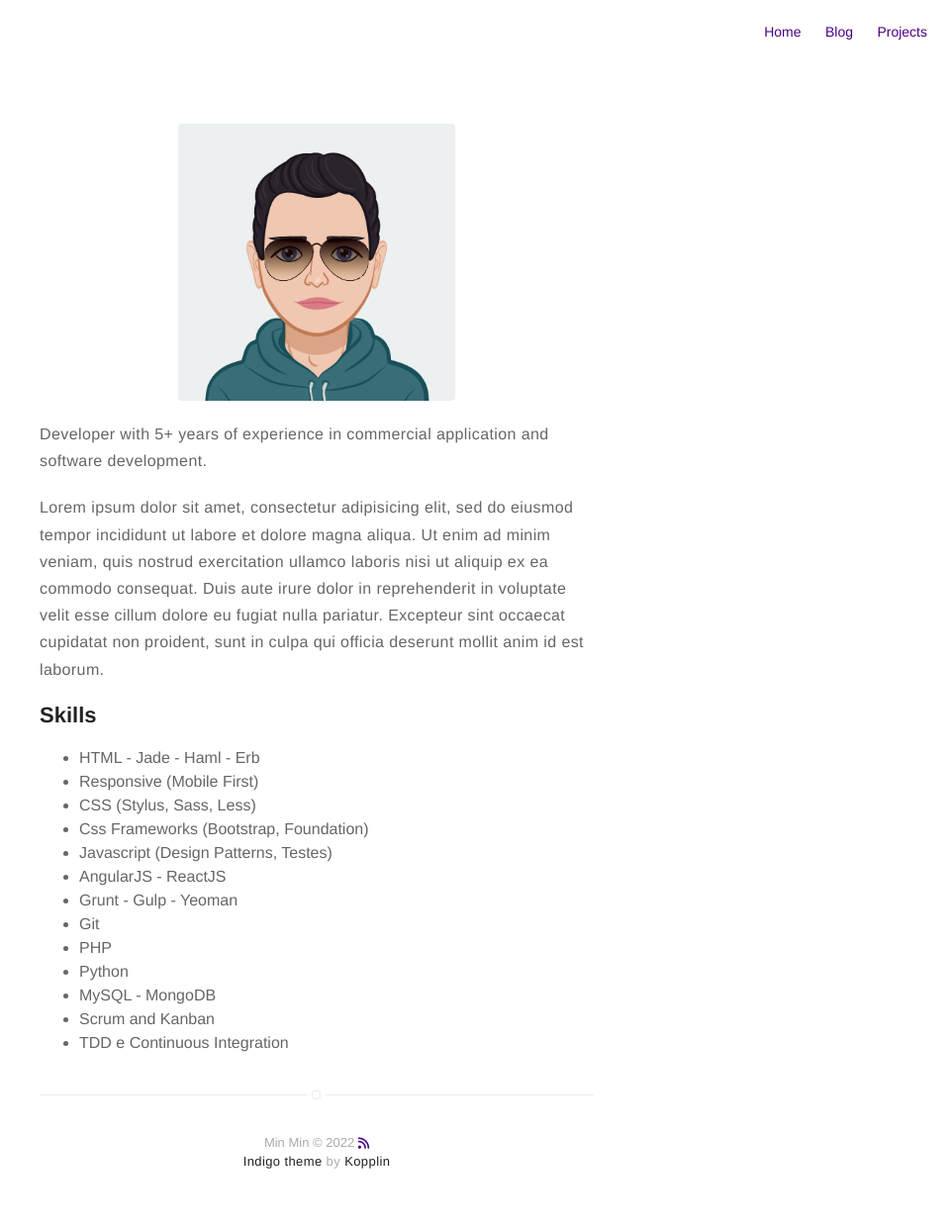
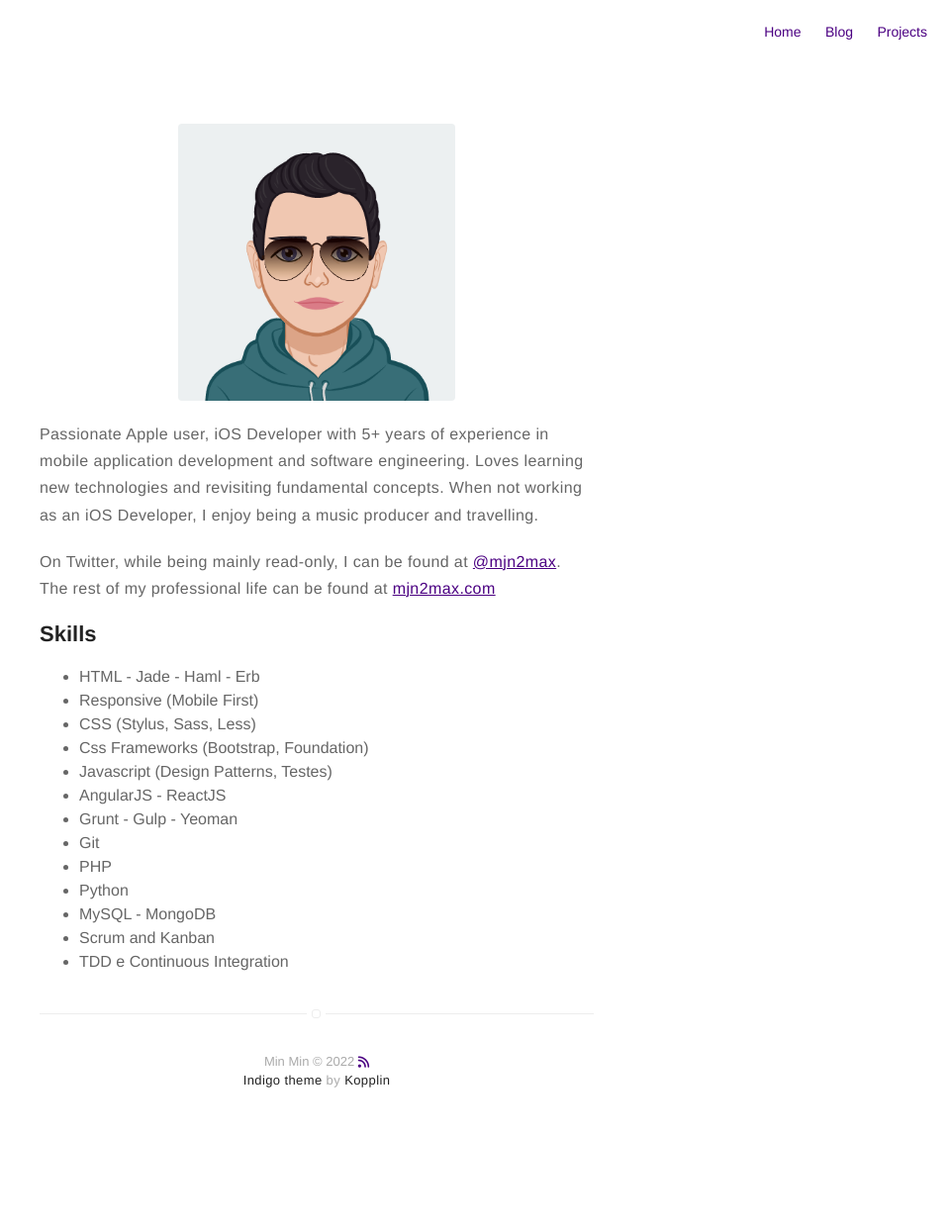
Before and after one commit to mjn2max/mjn2max.github.io, a Jekyll site: the page built from about.md, in a window 1280 px wide. Shown: the whole page at 99% size, without its empty margins (320-1280 px from the left). Built offline with Jekyll 4.4.1, drawn with Linux system fonts in a browser that asks for light colours; nearby versions of some CDN libraries; after the commit the page ends 1164 px from its top, so only the background shows below that.

Commit message:
Update about

```diff
--- a/about.md
+++ b/about.md
@@ -5,14 +5,9 @@ layout: page
 
 ![Profile Image]({% if site.external-image %}{{ site.picture }}{% else %}{{ site.url }}/{{ site.picture }}{% endif %})
 
-<p>Developer with 5+ years of experience in commercial application and software development.</p>
+<p>Passionate Apple user, iOS Developer with 5+ years of experience in mobile application development and software engineering. Loves learning new technologies and revisiting fundamental concepts. When not working as an iOS Developer, I enjoy being a music producer and travelling.</p>
 
-<p>Lorem ipsum dolor sit amet, consectetur adipisicing elit, sed do eiusmod
-tempor incididunt ut labore et dolore magna aliqua. Ut enim ad minim veniam,
-quis nostrud exercitation ullamco laboris nisi ut aliquip ex ea commodo
-consequat. Duis aute irure dolor in reprehenderit in voluptate velit esse
-cillum dolore eu fugiat nulla pariatur. Excepteur sint occaecat cupidatat non
-proident, sunt in culpa qui officia deserunt mollit anim id est laborum.</p>
+<p>On Twitter, while being mainly read-only, I can be found at <a href="https://twitter.com/mjn2max" target="_blank">@mjn2max</a>. The rest of my professional life can be found at <a href="https://mjn2max.com" target="_blank">mjn2max.com</a></p>
 
 <h2>Skills</h2>
 
```
Also changed, not shown: 2 other files.
